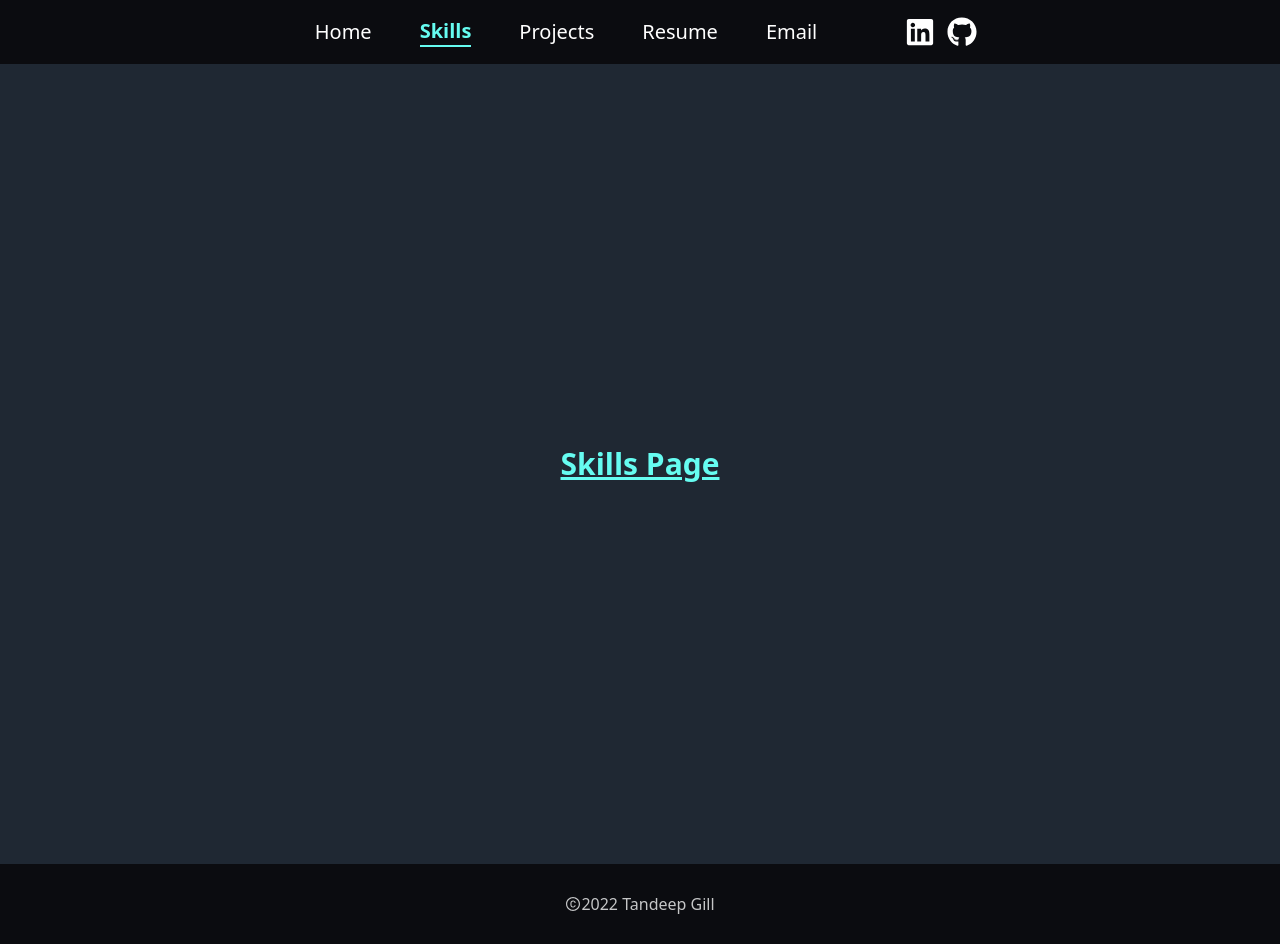
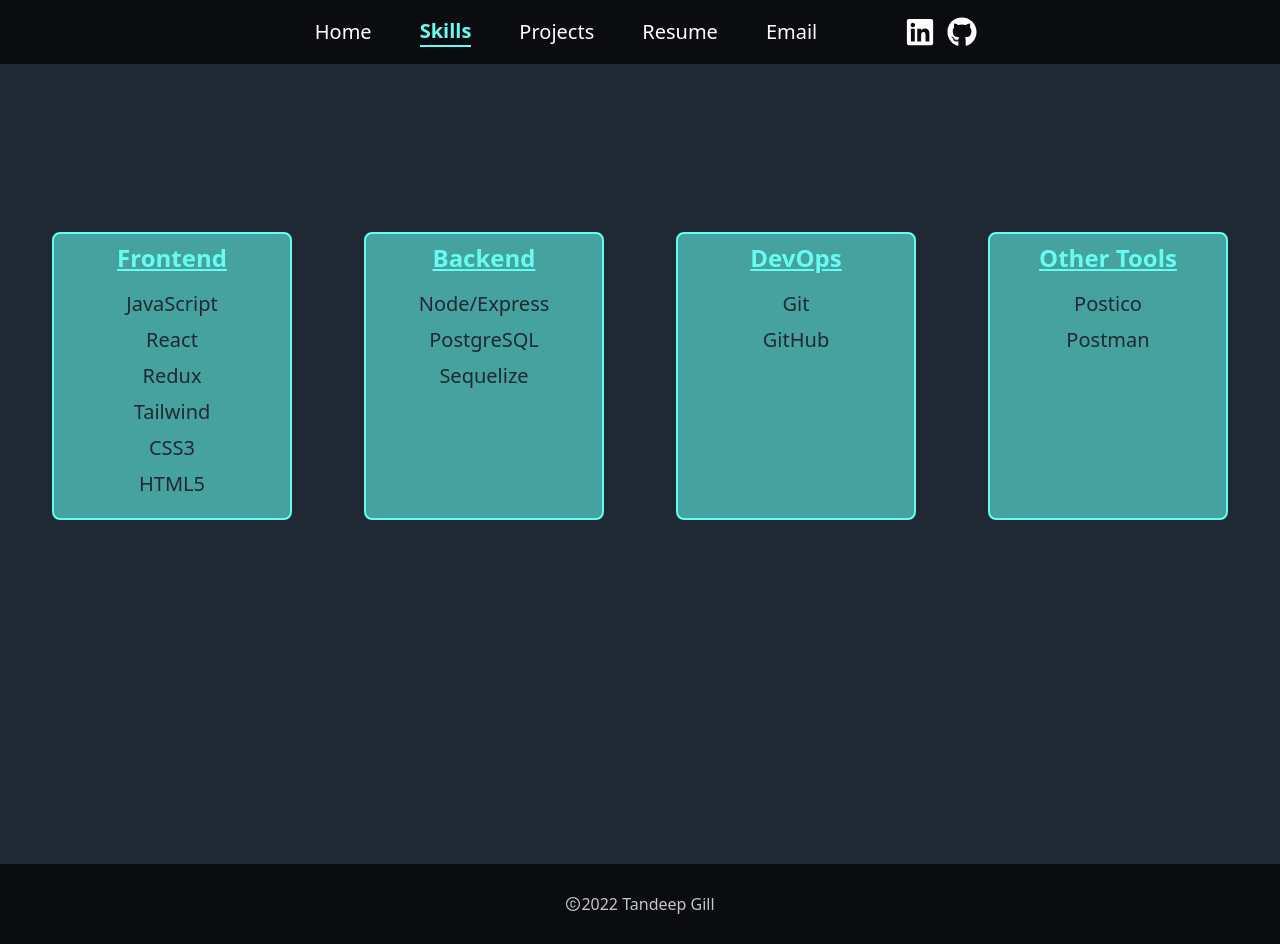
Before and after one commit to TandeepGill/Portfolio, a Next.js app: page /skills in a window 1280 px wide. Built offline with nearby package versions, Linux system fonts and the light colour scheme; a web font is replaced by a local one.

Commit message:
Skills card component and some styling added.

```diff
--- /dev/null
+++ b/components/skills/skills-card.js
@@ -0,0 +1,19 @@
+const SkillsCard = (props) => {
+  const title = props.title;
+  const skills = props.skills || [];
+
+  return (
+    <div className='border-aqua bg-teal m-9 flex h-72 w-60 flex-col rounded-lg border-2 p-2'>
+      <h3 className='mb-3 text-2xl font-bold underline'>{title}</h3>
+      {skills.map((skill) => {
+        return (
+          <h5 key={skill} className='text-slate m-1 text-xl'>
+            {skill}
+          </h5>
+        );
+      })}
+    </div>
+  );
+};
+
+export default SkillsCard;
--- a/pages/skills/index.js
+++ b/pages/skills/index.js
@@ -1,13 +1,32 @@
 import Head from 'next/head';
 
+import SkillsCard from '../../components/skills/skills-card';
+
 const Skills = () => {
+  const frontEnd = [
+    'JavaScript',
+    'React',
+    'Redux',
+    'Tailwind',
+    'CSS3',
+    'HTML5',
+  ];
+  const backEnd = ['Node/Express', 'PostgreSQL', 'Sequelize'];
+  const devOps = ['Git', 'GitHub'];
+  const otherTools = ['Postico', 'Postman'];
+
   return (
     <div className='flex min-h-screen flex-col items-center justify-center py-2'>
       <Head>
         <title>Tandeep Gill - Full Stack SWE - Skills</title>
       </Head>
-      <div className='flex w-full flex-1 flex-col items-center justify-center px-20 text-center'>
-        <h1 className='text-3xl font-bold underline'>Skills Page</h1>
+      <div className='mb-44 flex w-full flex-1 items-center justify-center px-20 text-center'>
+        <div className='flex items-start justify-center'>
+          <SkillsCard title='Frontend' skills={frontEnd} />
+          <SkillsCard title='Backend' skills={backEnd} />
+          <SkillsCard title='DevOps' skills={devOps} />
+          <SkillsCard title='Other Tools' skills={otherTools} />
+        </div>
       </div>
     </div>
   );
```
